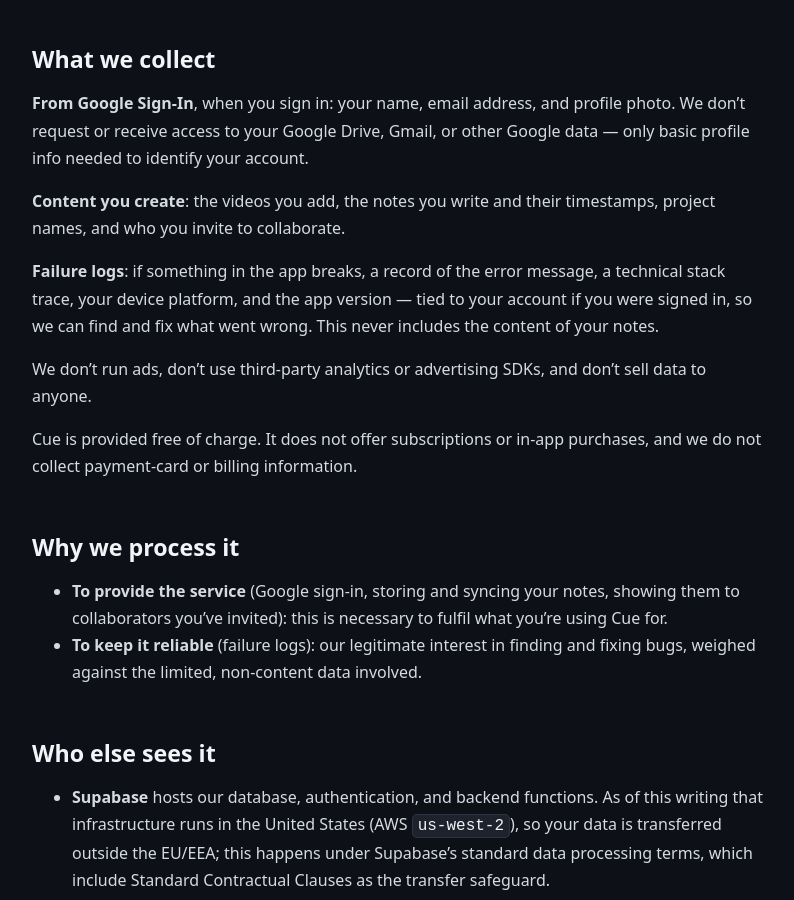
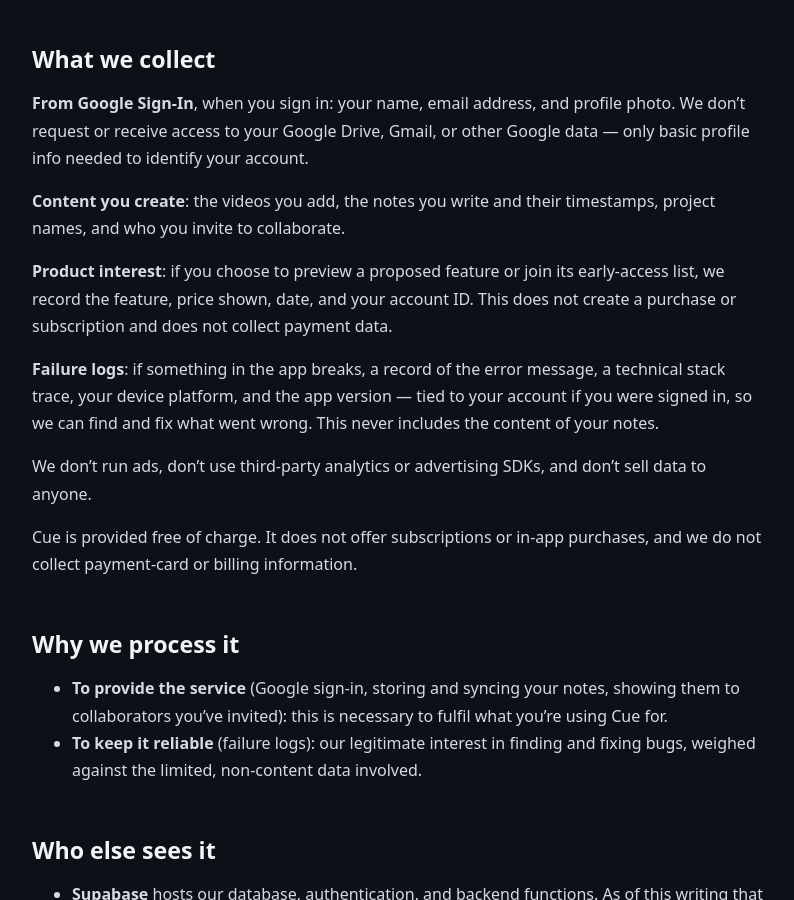
Before and after one commit to crackeroni/cue-legal, a Jekyll site: the page built from privacy.md, in a window 1280 px wide and 900 px high, scrolled down 408 px. Shown: the whole window, without its empty margins (242-1036 px from the left). Built offline with Jekyll 4.4.1, drawn with Linux system fonts in a browser that asks for light colours.

Commit message:
Disclose early access interest data

```diff
--- a/privacy.md
+++ b/privacy.md
@@ -22,6 +22,10 @@ your account.
 
 **Content you create**: the videos you add, the notes you write and their
 timestamps, project names, and who you invite to collaborate.
+
+**Product interest**: if you choose to preview a proposed feature or join its
+early-access list, we record the feature, price shown, date, and your account ID.
+This does not create a purchase or subscription and does not collect payment data.
 
 **Failure logs**: if something in the app breaks, a record of the error
 message, a technical stack trace, your device platform, and the app
```
